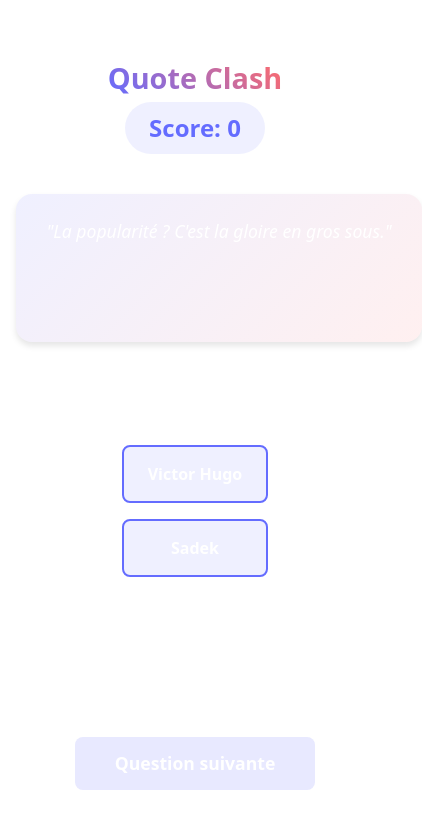
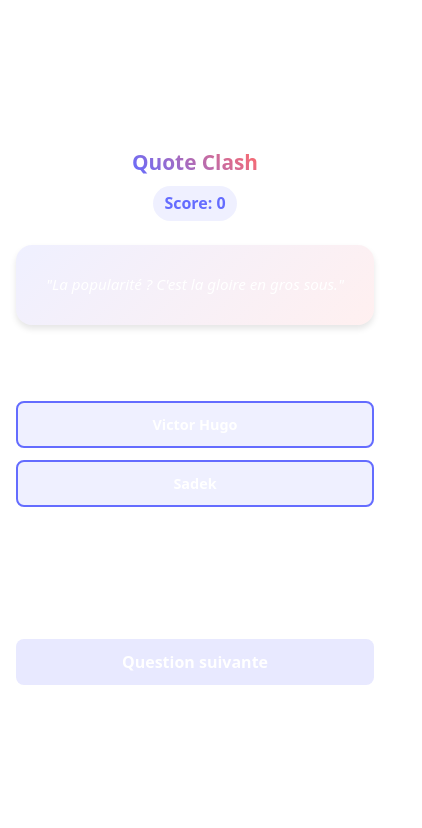
Before and after one commit to romainbourdain/quote-clash, a React (Vite) app: page / in a window 390 px wide. Shown: the top 828 px of the page, 422 px wide, since content can reach past the window. Built offline with nearby package versions, Linux system fonts and the light colour scheme.

Commit message:
Fix responsive design and mobile overflow issues

```diff
--- a/src/App.css
+++ b/src/App.css
@@ -1,3 +1,7 @@
+* {
+  box-sizing: border-box;
+}
+
 #root {
   max-width: 900px;
   margin: 0 auto;
@@ -7,6 +11,8 @@
   display: flex;
   flex-direction: column;
   justify-content: center;
+  width: 100%;
+  overflow-x: hidden;
 }
 
 .loading {
@@ -22,6 +28,8 @@
   padding: 1rem;
   max-height: 100vh;
   position: relative;
+  width: 100%;
+  overflow-x: hidden;
 }
 
 .header {
@@ -29,6 +37,9 @@
   justify-content: space-between;
   align-items: center;
   margin-bottom: 1rem;
+  width: 100%;
+  flex-wrap: wrap;
+  gap: 0.5rem;
 }
 
 .header h1 {
@@ -38,6 +49,7 @@
   -webkit-text-fill-color: transparent;
   background-clip: text;
   font-size: 2rem;
+  word-break: break-word;
 }
 
 .score {
@@ -45,8 +57,9 @@
   font-weight: bold;
   color: #646cff;
   background: rgba(100, 108, 255, 0.1);
-  padding: 0.5rem 1.5rem;
+  padding: 0.5rem 1rem;
   border-radius: 2rem;
+  white-space: nowrap;
 }
 
 .quote-card {
@@ -69,7 +82,8 @@
   font-style: italic;
   line-height: 1.5;
   color: #fff;
-  margin: auto;
+  word-wrap: break-word;
+  overflow-wrap: break-word;
 }
 
 .question h2 {
@@ -81,14 +95,15 @@
 .options {
   display: flex;
   flex-direction: row;
-  gap: 1.5rem;
+  gap: 1rem;
   max-width: 700px;
   margin: 0 auto;
   justify-content: center;
+  width: 100%;
 }
 
 .option-button {
-  padding: 1rem 2rem;
+  padding: 1rem 1.5rem;
   font-size: 1.1rem;
   font-weight: 600;
   border: 2px solid #646cff;
@@ -98,7 +113,10 @@
   cursor: pointer;
   transition: all 0.3s ease;
   flex: 1;
-  min-width: 200px;
+  min-width: 0;
+  word-wrap: break-word;
+  overflow-wrap: break-word;
+  hyphens: auto;
 }
 
 .option-button:hover:not(:disabled) {
@@ -168,6 +186,7 @@
   display: flex;
   align-items: center;
   justify-content: center;
+  width: 100%;
 }
 
 .info-card {
@@ -178,6 +197,7 @@
   max-width: 500px;
   animation: fadeIn 0.3s ease;
   width: 100%;
+  box-sizing: border-box;
 }
 
 .info-card h3 {
@@ -191,6 +211,8 @@
   color: #fff;
   font-size: 1rem;
   text-align: left;
+  word-wrap: break-word;
+  overflow-wrap: break-word;
 }
 
 @keyframes pulse {
@@ -248,36 +270,126 @@
 }
 
 @media (max-width: 768px) {
+  #root {
+    padding: 0.75rem;
+  }
+
+  .quiz-container {
+    gap: 1rem;
+    padding: 0.75rem;
+  }
+
   .header {
     flex-direction: column;
-    gap: 0.5rem;
+    gap: 0.75rem;
+    margin-bottom: 0.5rem;
   }
 
   .header h1 {
-    font-size: 1.8rem;
+    font-size: 1.5rem;
+  }
+
+  .score {
+    font-size: 1.2rem;
+    padding: 0.4rem 0.8rem;
+  }
+
+  .quote-card {
+    padding: 1rem;
+    margin: 0.25rem auto;
+    min-height: 80px;
   }
 
   .quote-text {
+    font-size: 1rem;
+    line-height: 1.4;
+  }
+
+  .question h2 {
     font-size: 1.1rem;
+    margin: 0.75rem 0;
   }
 
   .options {
     flex-direction: column;
-    gap: 1rem;
+    gap: 0.75rem;
   }
 
   .option-button {
-    font-size: 1rem;
-    padding: 1rem 1.5rem;
+    font-size: 0.95rem;
+    padding: 0.875rem 1rem;
     min-width: auto;
+    width: 100%;
   }
 
+  .info-card-container {
+    min-height: 100px;
+  }
+
+  .info-card {
+    padding: 0.75rem 1rem;
+  }
+
+  .info-card h3 {
+    font-size: 1rem;
+    margin-bottom: 0.5rem;
+  }
+
+  .info-card p {
+    font-size: 0.9rem;
+  }
+
+  .next-button {
+    font-size: 1rem;
+    padding: 0.75rem 2rem;
+    width: 100%;
+    max-width: 100%;
+  }
+
+  .confetti-overlay {
+    width: 80%;
+    height: 80%;
+  }
+}
+
+@media (max-width: 480px) {
   #root {
     padding: 0.5rem;
   }
 
   .quiz-container {
-    gap: 1rem;
     padding: 0.5rem;
+    gap: 0.75rem;
+  }
+
+  .header h1 {
+    font-size: 1.3rem;
+  }
+
+  .score {
+    font-size: 1rem;
+    padding: 0.35rem 0.7rem;
+  }
+
+  .quote-card {
+    padding: 0.875rem;
+  }
+
+  .quote-text {
+    font-size: 0.95rem;
+  }
+
+  .question h2 {
+    font-size: 1rem;
+  }
+
+  .option-button {
+    font-size: 0.9rem;
+    padding: 0.75rem 0.875rem;
+  }
+
+  .confetti-overlay {
+    width: 90%;
+    height: 90%;
   }
 }
```
